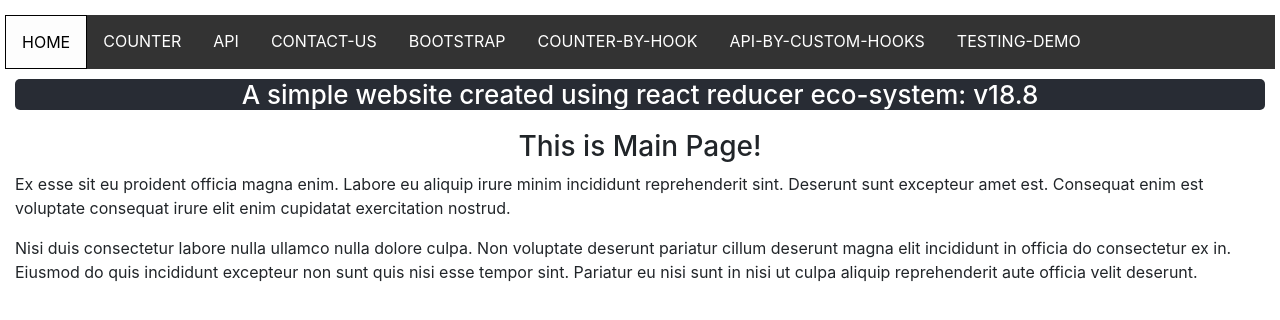
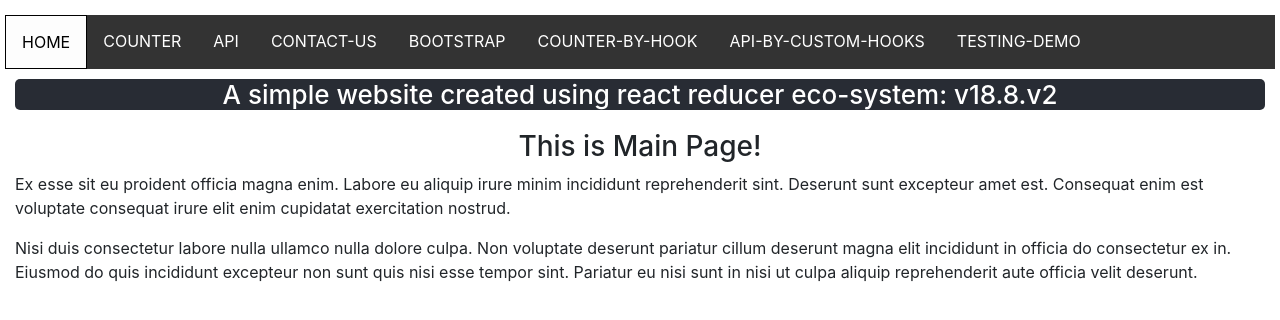
Before and after one commit to ashishrainagit2/New1-React, a React (Create React App) app: page / in a window 1280 px wide. Shown: the top 320 px of the page. Built offline with nearby package versions, Linux system fonts and the light colour scheme.

Commit message:
GA TAGS up3

```diff
--- a/src/App.js
+++ b/src/App.js
@@ -25,7 +25,7 @@ class App extends Component {
   constructor(props) {
     super(props);
     this.state = {
-      Text: " A simple website created using react reducer eco-system: v18.8 ",
+      Text: " A simple website created using react reducer eco-system: v18.8.v2 ",
     };
   }
 
```
